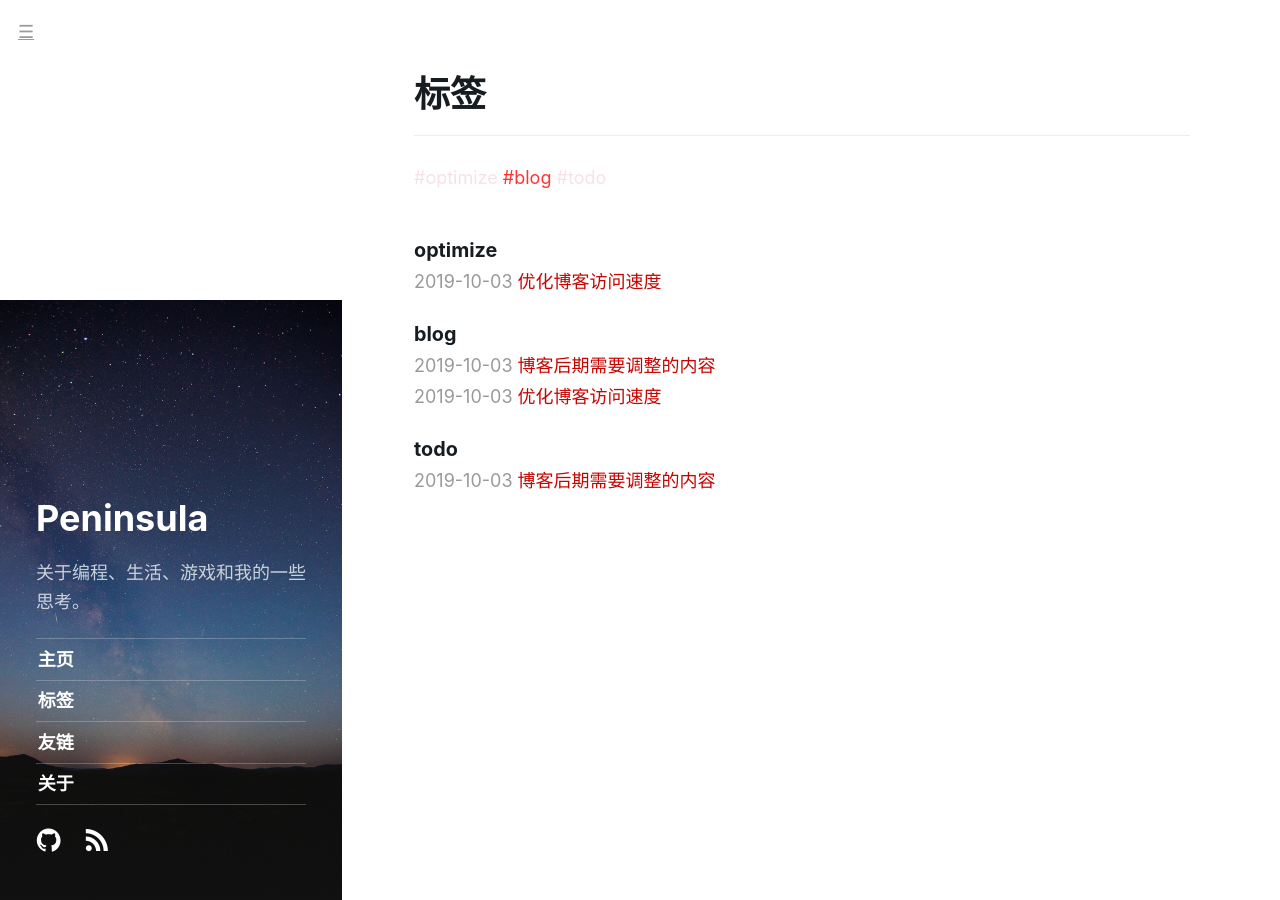
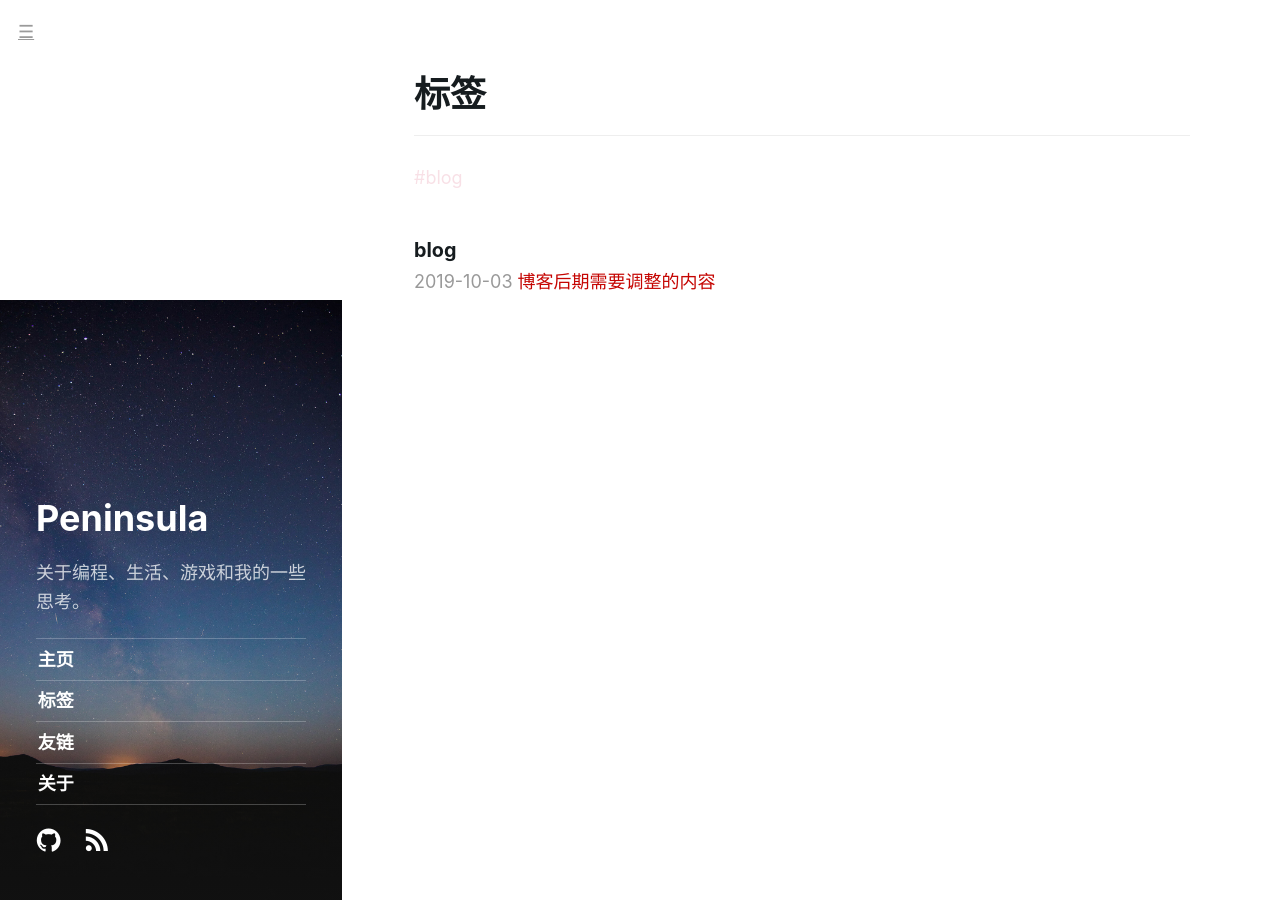
Before and after one commit to jizhizhu/jizhizhu.github.io, a Jekyll site: the page built from tags/index.md, in a window 1280 px wide. Built offline with Jekyll 4.4.1, drawn with Linux system fonts in a browser that asks for light colours; nearby versions of some CDN libraries; some web fonts are replaced; library files that are not in the unit come from our copies; comment, search, counter and statistics services are not loaded.

Commit message:
修改内容
Signed-off-by: jizhizhu <laixin123@gmail.com>

```diff
--- a/_posts/2019-10-03-blog-optimize.md
+++ /dev/null
@@ -1,7 +0,0 @@
----
-layout: post
-title: 优化博客访问速度
-tags: ["optimize","blog"]
----
-
-博客可以访问，但是速度慢的惊人，差不多十秒以上才能打开，目测主要是图片载入过慢。
--- a/_posts/2019-10-03-blog-todo.md
+++ b/_posts/2019-10-03-blog-todo.md
@@ -1,7 +1,7 @@
 ---
 layout: post
 title: 博客后期需要调整的内容
-tags: ["todo","blog"]
+tags: ["blog"]
 ---
 
 记录一下博客后面需要调整的位置
```
